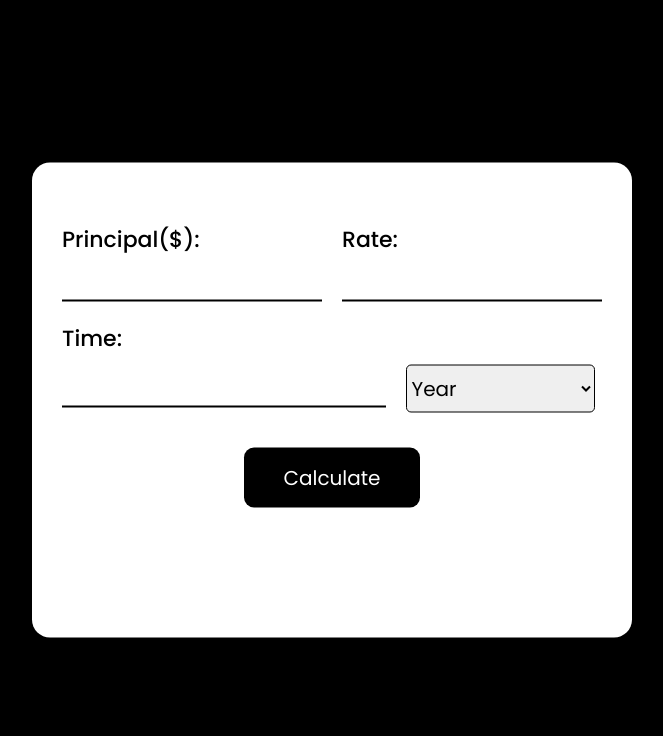
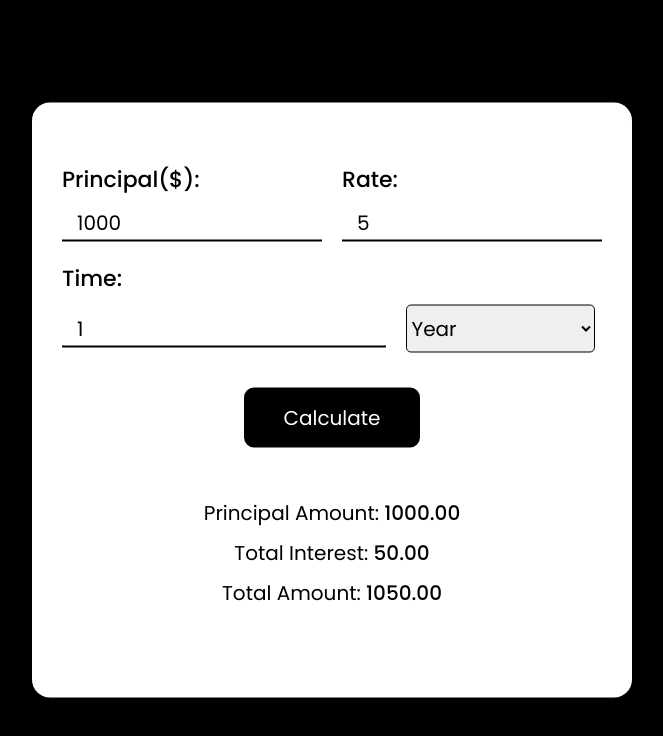
Before and after one commit to GEORGE-GICHURU/Interest-Calculator, a plain HTML site: page index.html in a window 1280 px wide. Shown: the whole page, without its empty margins (308-971 px from the left). Drawn offline with Linux system fonts and the light colour scheme.

Commit message:
javascript simple interest formula

```diff
--- a/index.html
+++ b/index.html
@@ -17,18 +17,18 @@
         <div class="input-wrapper">
             <div class="wrapper">
                 <label for="principal">Principal($):</label>
-                <input type="number" id="principal" value=""/>
+                <input type="number" id="principal" value="1000"/>
             </div>
 
             <div class="wrapper">
                 <label for="rate">Rate:</label>
-                <input type="number" id="rate" value=""/>
+                <input type="number" id="rate" value="5"/>
             </div>
         </div>
 
         <label for="time">Time:</label>
         <div class="time-wrapper">
-            <input type="number" id="time" value="" />
+            <input type="number" id="time" value="1" />
             <select name="duration" id="duration">
                 <option value="year">Year</option>
                 <option value="month">Month</option>
--- a/script.js
+++ b/script.js
@@ -0,0 +1,21 @@
+let calculateBtn = document.getElementById("calculate-btn");
+let result = document.getElementById("result");
+let calculate = () => {
+    let p = Number(document.getElementById("principal").value);
+    let r = Number(document.getElementById("rate").value);
+    let t = Number(document.getElementById("time").value);
+    let duration = document.getElementById("duration").value;
+
+    let simpleInterest = duration == "year" ? (p * r * t) / 100 : (p * r * t) / 1200;
+
+    let amount = p + simpleInterest;
+
+    result.innerHTML = `<div>Principal Amount: <span>${p.toFixed(2)}</span></div>
+                <div>Total Interest: <span>${simpleInterest.toFixed(2)}</span></div>
+                <div>Total Amount: <span>${amount.toFixed(2)}</span></div>
+                `;
+
+};
+
+calculateBtn.addEventListener("click", calculate);
+window.addEventListener("load", calculate);
```
